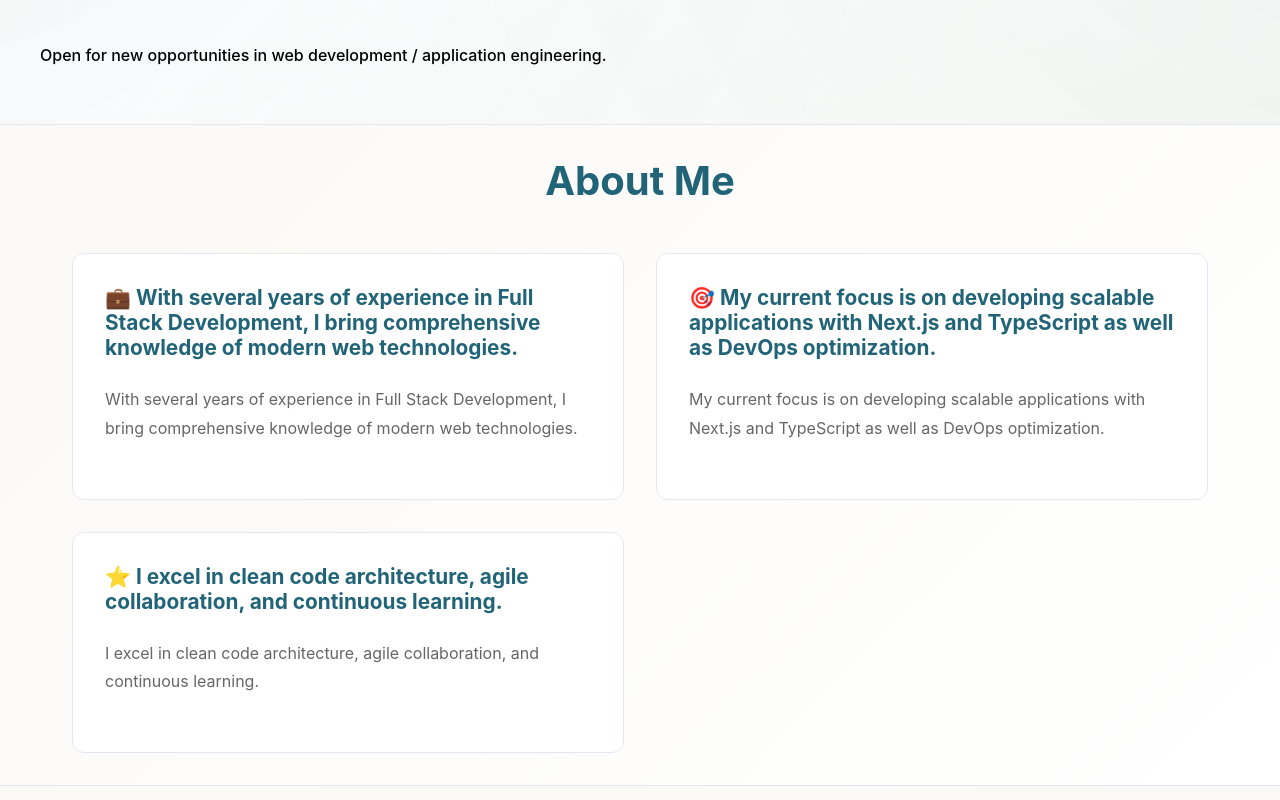
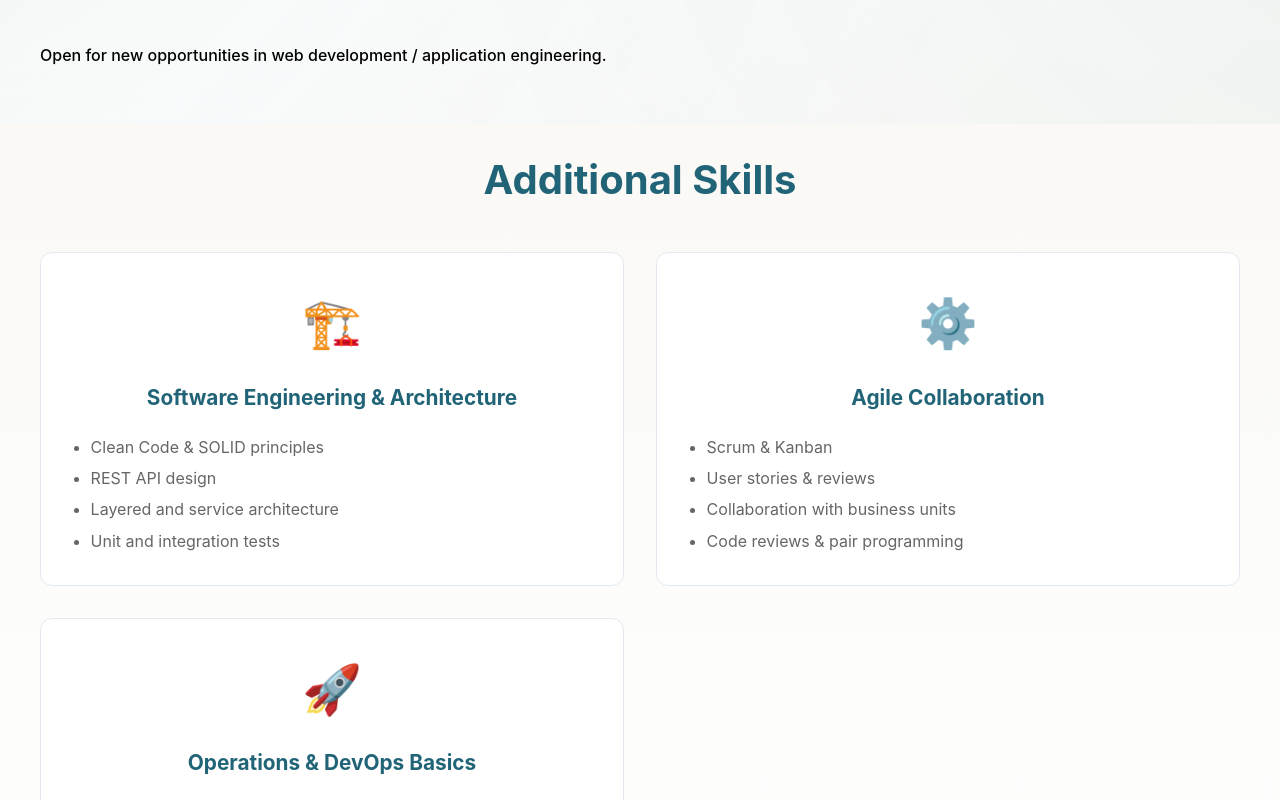
Before and after one commit to DN-Apps/portfolio, a Next.js app: page /en/about in a window 1280 px wide. Shown: the part 920-1720 px from the top of the page. Built offline with nearby package versions, Linux system fonts and the light colour scheme; no server answers.

Commit message:
feat: replace about section with soft skills on about page

```diff
--- a/app/[locale]/about/page.tsx
+++ b/app/[locale]/about/page.tsx
@@ -1,15 +1,15 @@
 import { unstable_setRequestLocale } from "next-intl/server";
 import Header from "@/components/Header";
 import HeroSection from "@/components/sections/HeroSection";
-import AboutSection from "@/components/sections/AboutSection";
+import SoftSkillsSection from "@/components/sections/SoftSkillsSection";
 import CertificateSection from "@/components/sections/CertificateSection";
 import ContactSection from "@/components/sections/ContactSection";
 import Footer from "@/components/Footer";
 import {
-  getAboutCards,
   getCertificates,
   getContactContent,
   getHeroContent,
+  getSoftSkillGroups,
   safeCmsFetch,
 } from "@/lib/directus";
 
@@ -23,10 +23,10 @@ export default async function AboutPage({ params: { locale } }: PageProps) {
   unstable_setRequestLocale(locale);
 
   // Alle CMS-Bausteine werden parallel geladen; bei Fehlern greift je Bereich ein Fallback.
-  const [heroContent, aboutCards, certificates, contactContent] =
+  const [heroContent, softSkillGroups, certificates, contactContent] =
     await Promise.all([
       safeCmsFetch(() => getHeroContent(locale), null, "hero"),
-      safeCmsFetch(() => getAboutCards(locale), [], "about_card"),
+      safeCmsFetch(() => getSoftSkillGroups(locale), [], "soft_skills"),
       safeCmsFetch(() => getCertificates(locale), [], "certificates"),
       safeCmsFetch(() => getContactContent(locale), null, "contact"),
     ]);
@@ -36,7 +36,7 @@ export default async function AboutPage({ params: { locale } }: PageProps) {
       <Header />
       <main id="main-content">
         <HeroSection content={heroContent} />
-        <AboutSection cards={aboutCards} />
+        <SoftSkillsSection groups={softSkillGroups} />
         <CertificateSection certificates={certificates} />
         <ContactSection content={contactContent} />
       </main>
```
